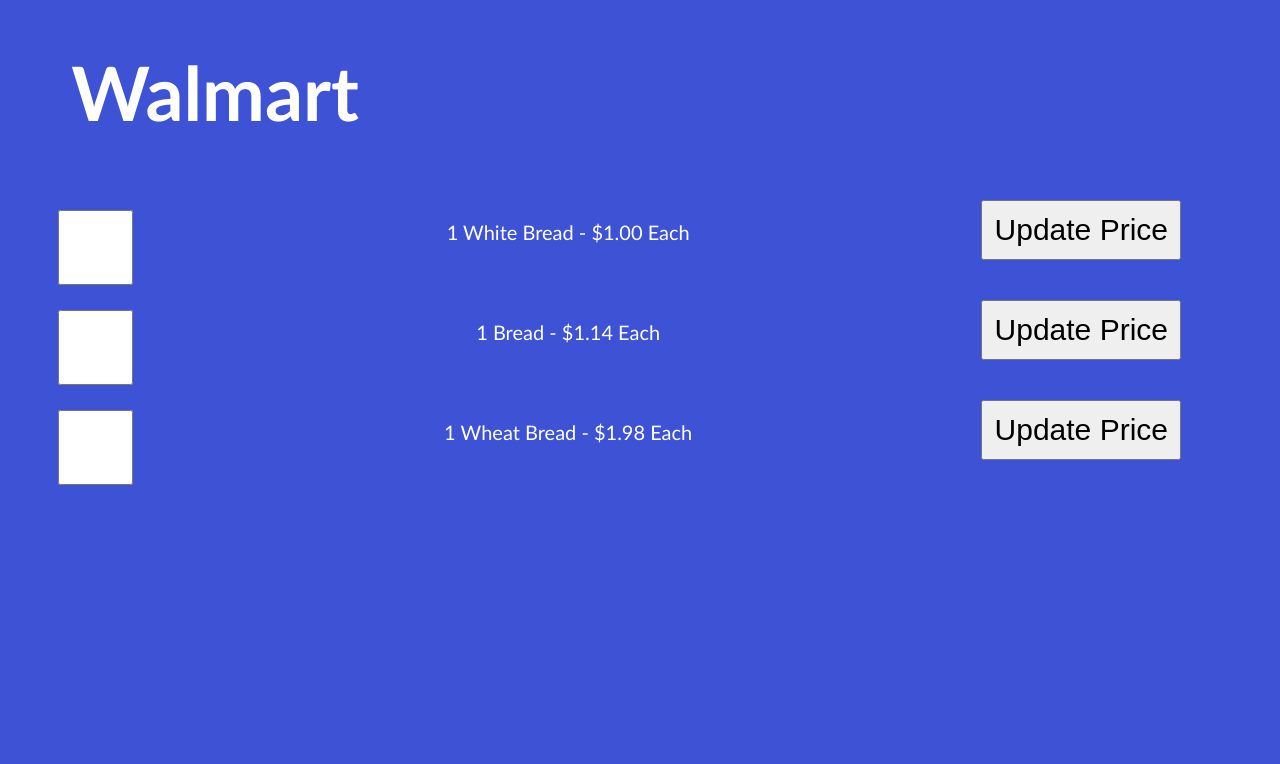
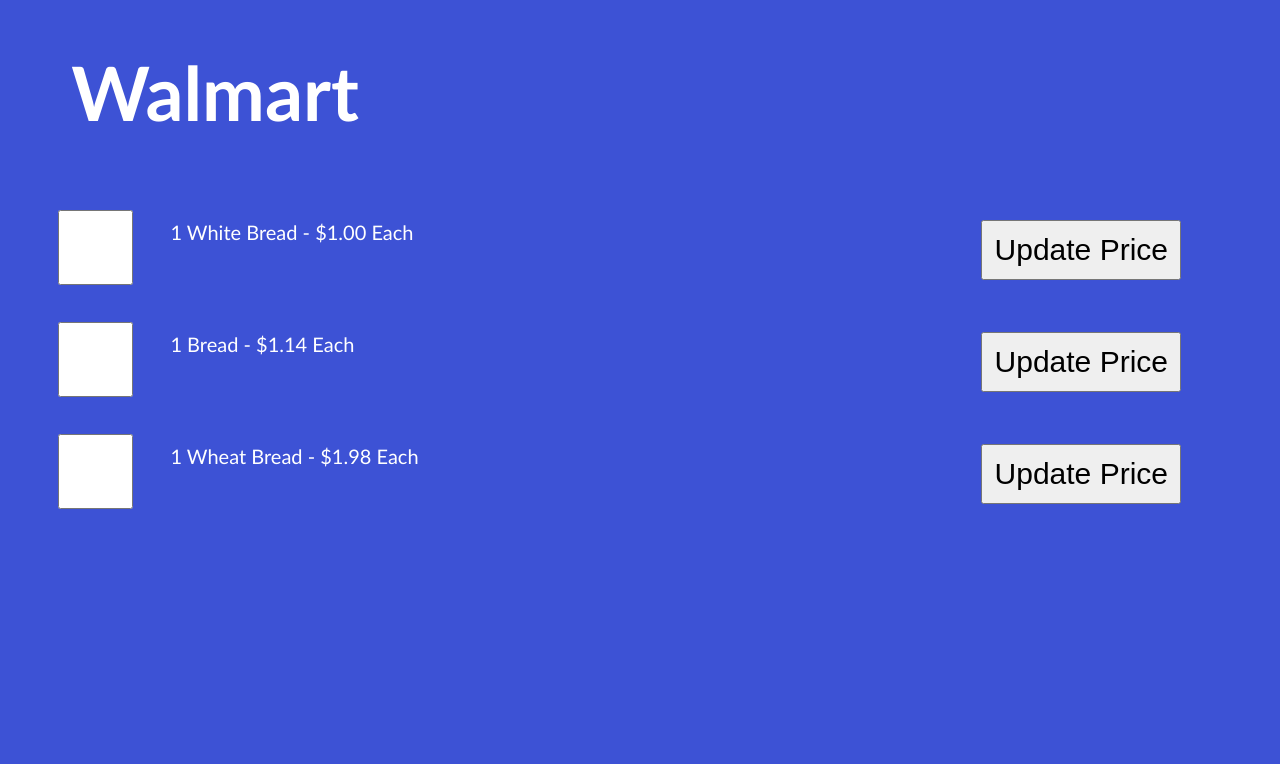
Before and after one commit to danielecollins/senior-capstone, a Django app: page /shopping-list/ in a window 1280 px wide. Shown: the part 726-1490 px from the top of the page. Run offline with Django 3.2, Linux system fonts and the light colour scheme; data comes from the database, SQL or seed files in the repository; both versions use the stored data as it was after the commit.

Commit message:
Tweaked updated price buttons on list page

```diff
--- a/src/grocery_list/templates/shopping_list.html
+++ b/src/grocery_list/templates/shopping_list.html
@@ -22,7 +22,7 @@
                         ${{ item.price }} Each
                     {% endif %}
                 </p>
-                <form action="/update-price/" method="GET">
+                <form class="update-price-list" action="/update-price/" method="GET">
                     <input type="hidden" name="store" value="Walmart"/>
                     <input type="hidden" name="name" value="{{ item.name }}"/>
                     <input class="btn" type="submit" value="Update Price"/>
@@ -50,7 +50,7 @@
                         ${{ item.price }} Each
                     {% endif %}
                 </p>
-                <form action="/update-price/" method="GET">
+                <form class="update-price-list" action="/update-price/" method="GET">
                     <input type="hidden" name="store" value="Broulims"/>
                     <input type="hidden" name="name" value="{{ item.name }}"/>
                     <input class="btn" type="submit" value="Update Price"/>
@@ -78,7 +78,7 @@
                         ${{ item.price }} Each
                     {% endif %}
                 </p>
-                <form action="/update-price/" method="GET">
+                <form class="update-price-list" action="/update-price/" method="GET">
                     <input type="hidden" name="store" value="Albertsons"/>
                     <input type="hidden" name="name" value="{{ item.name }}"/>
                     <input class="btn" type="submit" value="Update Price"/>
--- a/src/static/css/styles.css
+++ b/src/static/css/styles.css
@@ -111,12 +111,18 @@
     font-size: 20px;
     display: grid;
     grid-template-columns: 10% 65% 25%;
+    margin-bottom: 1%;
+    text-align: left;
 }
 
 input.checkbox {
     width: 75px;
     height: 75px;
     margin-top: 10px;
+}
+
+.update-price-list input {
+    margin-top: 10%;
 }
 
 /*Search Results*/
```
Also changed, not shown: src/db.sqlite3.
